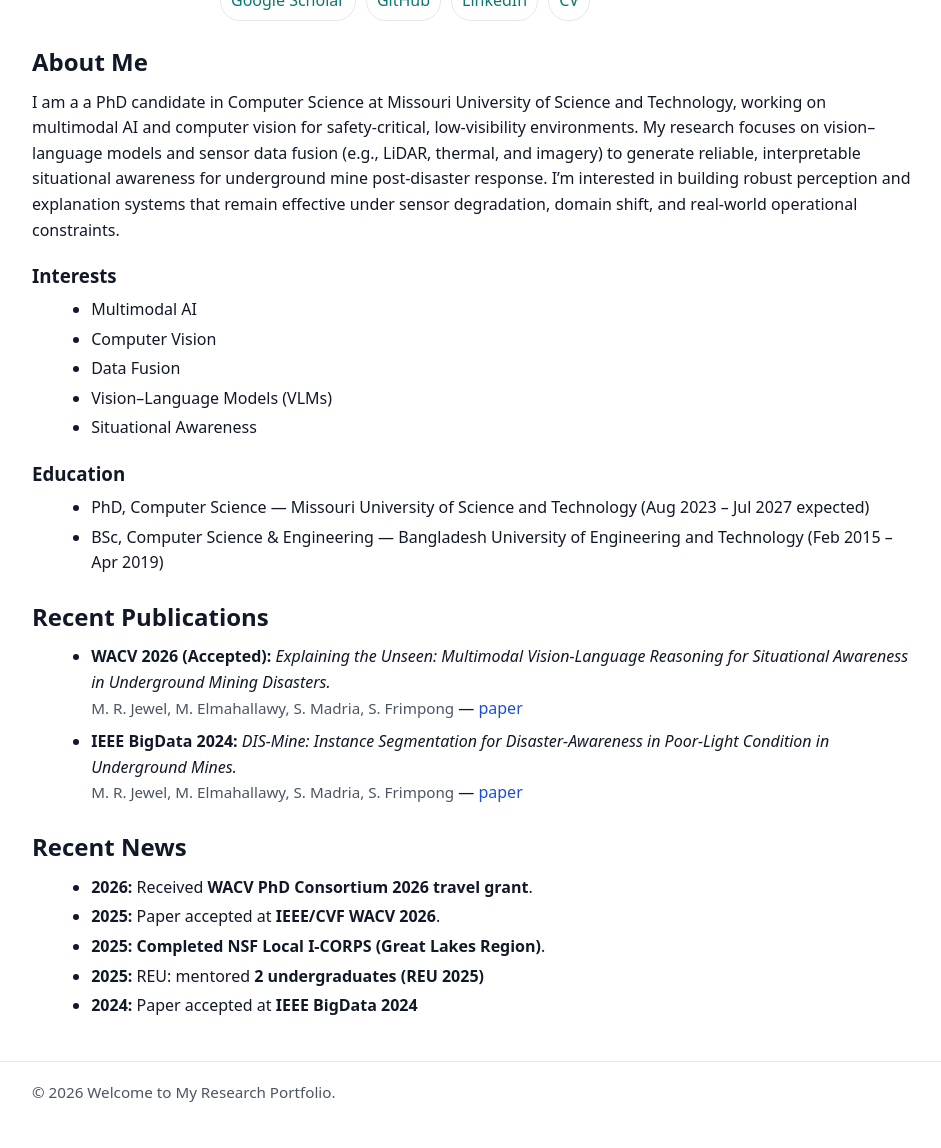
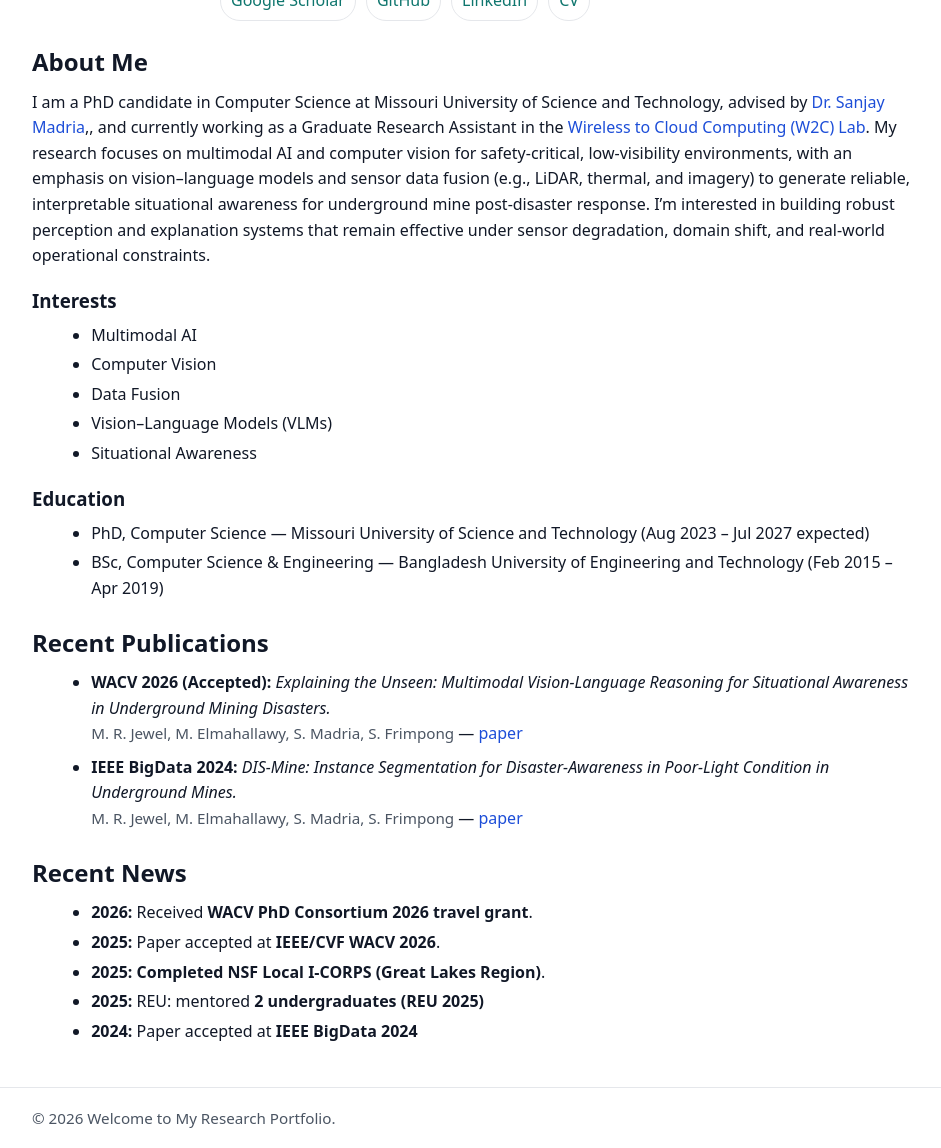
Before and after one commit to mizanJewel/mizanJewel.github.io, a Jekyll site: the page built from index.md, in a window 1280 px wide, cut to the strip 272-1420 px from the top of the page. Shown: the whole strip, without its empty margins (168-1109 px from the left). Built offline with Jekyll 4.4.1, drawn with Linux system fonts in a browser that asks for light colours; before the commit the page ends 1394 px from its top, so only the background shows below that.

Commit message:
prof and lab info added

```diff
--- a/index.md
+++ b/index.md
@@ -23,7 +23,7 @@ title: Home
 </div>
 
 ## About Me
-I am a a PhD candidate in Computer Science at Missouri University of Science and Technology, working on multimodal AI and computer vision for safety-critical, low-visibility environments. My research focuses on vision–language models and sensor data fusion (e.g., LiDAR, thermal, and imagery) to generate reliable, interpretable situational awareness for underground mine post-disaster response. I’m interested in building robust perception and explanation systems that remain effective under sensor degradation, domain shift, and real-world operational constraints.
+I am a PhD candidate in Computer Science at Missouri University of Science and Technology, advised by <a href="https://web.mst.edu/~cswebdb/people/madria.html" target="_blank" rel="noreferrer">Dr. Sanjay Madria</a>,, and currently working as a Graduate Research Assistant in the <a href="https://web.mst.edu/~cswebdb/about.html" target="_blank" rel="noreferrer">Wireless to Cloud Computing (W2C) Lab</a>. My research focuses on multimodal AI and computer vision for safety-critical, low-visibility environments, with an emphasis on vision–language models and sensor data fusion (e.g., LiDAR, thermal, and imagery) to generate reliable, interpretable situational awareness for underground mine post-disaster response. I’m interested in building robust perception and explanation systems that remain effective under sensor degradation, domain shift, and real-world operational constraints.
 
 ### Interests
 - Multimodal AI
```
